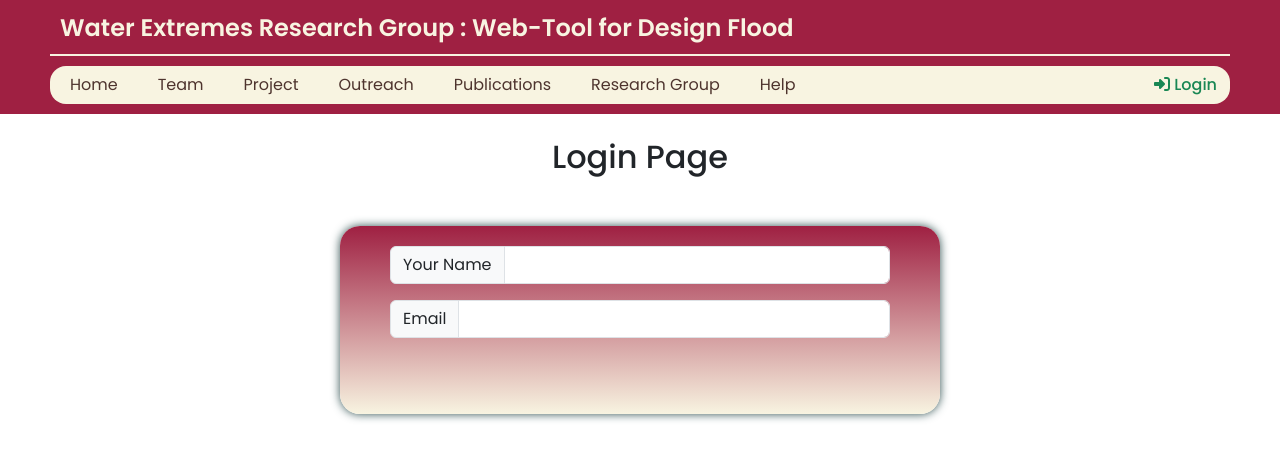
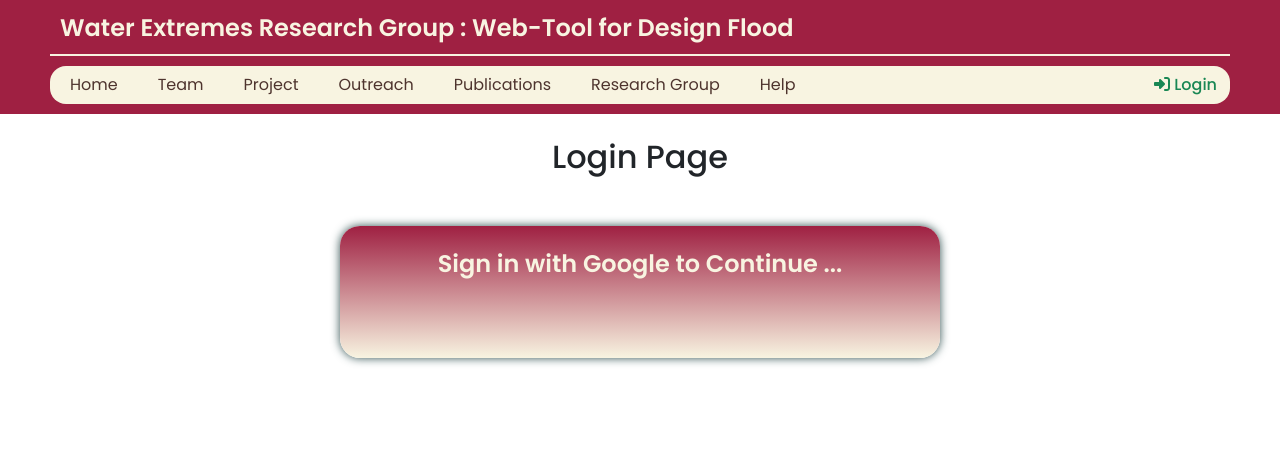
Before and after one commit to piyush-chavan/Intern_Project_Map_Basin, a React (Create React App) app: page /#/contact in a window 1280 px wide. Both pictures are taken after a click on the button "Login". Shown: the top 460 px of the page. Built offline with nearby package versions, Linux system fonts and the light colour scheme.

Commit message:
some changes,minor changes

```diff
--- a/src/components/LandingPage.jsx
+++ b/src/components/LandingPage.jsx
@@ -96,8 +96,8 @@ export default function LandingPage() {
                         <a style={{ color: "black" }} href="https://floodlist.com/tag/india" target='_blank'><i class="fa-solid fa-square-arrow-up-right"></i> Source/Credit : https://floodlist.com/tag/india </a>
                         <br /> <br />*/}
                     <div style={{ width: 'min(800px,100%)', borderRadius: '5px' }}>
-                        <iframe src="https://embed.windy.com/embed2.html?lat=31.7&lon=75&detailLat=31.7&detailLon=75&width=650&height=450&zoom=5&level=surface&overlay=rain&menu=&message=&marker=&calendar=now&pressure=&type=map&location=coordinates&detail=&metricWind=default&metricTemp=default&radarRange=" width="100%" height="400px" style={{ border: '2px solid black', padding: 0, borderRadius: '5px' }} ></iframe>
-                        <a style={{ color: "black" }} href="https://floodlist.com/tag/india" target='_blank'><i class="fa-solid fa-square-arrow-up-right"></i> Source/Credit : https://floodlist.com/tag/india </a>
+                        <iframe width="100%" height="400px" style={{ border: '2px solid black', padding: 0, borderRadius: '5px' }}  src="https://embed.windy.com/embed.html?type=map&location=coordinates&metricRain=default&metricTemp=default&metricWind=default&zoom=4&overlay=temp&product=ecmwf&level=surface&lat=23.166&lon=81.205" frameborder="0"></iframe>
+                        <a style={{ color: "black" }} href="https://www.windy.com/-Temperature-temp?temp,23.725,78.776,5" target='_blank'><i class="fa-solid fa-square-arrow-up-right"></i> Source/Credit : windy.com </a>
                     </div>
                     <div style={{ width: 'min(400px,100%)' }}>
                         <p className='normalText' style={{ paddingBottom: '10px', fontWeight: '500' }}> A publicly accessible web-based tool provides design flood characteristics, including peak flow, flood volume, and flood duration, for both stationary and non-stationary conditions across India. It offers univariate and bivariate return level estimates for historical and future climate scenarios. Users can select specific streamflow gauging stations within various Indian river basins to view return level data. By using the tool, users agree to its Terms of Use.</p>
--- a/src/components/Login.jsx
+++ b/src/components/Login.jsx
@@ -27,7 +27,7 @@ function Login() {
             <div className="loginBox">
 
 
-                <div class="input-group mb-3">
+                {/* <div class="input-group mb-3">
                     <span class="input-group-text" id="inputGroup-sizing-default">Your Name</span>
                     <input onChange={(e) => setName(e.target.value)} type="text" class="form-control" aria-label="Sizing example input" aria-describedby="inputGroup-sizing-default" />
                 </div>
@@ -35,7 +35,9 @@ function Login() {
                 <div class="input-group mb-3">
                     <span class="input-group-text" id="inputGroup-sizing-default">Email</span>
                     <input onChange={(e) => setEmail(e.target.value)} type="text" class="form-control" aria-label="Sizing example input" aria-describedby="inputGroup-sizing-default" />
-                </div>
+                </div> */}
+
+                <p className="title_2" style={{color:'var(--secondary)'}}>Sign in with Google to Continue ...</p>
 
                 {/* <button className="btn btn-dark" onClick={handleLogin}>Login</button> */}
 
--- a/src/components/Publication.jsx
+++ b/src/components/Publication.jsx
@@ -21,9 +21,9 @@ export default function Publication() {
       /> */}
 
 
-      <HtmlPlot source={`${process.env.PUBLIC_URL}/my_interactive_plot.html`} />
+      {/* <HtmlPlot source={`${process.env.PUBLIC_URL}/my_interactive_plot.html`} /> */}
 
-          <iframe src="https://www.weatherandradar.in/weather-map/delhi/18252928?center=22.2,79.36&placemark=28.6551,77.1948&zoom=5.04&layer=wr" width="50%" height="600px" style={{border:'2px solid black'}} ></iframe>
+          {/* <iframe src="https://www.weatherandradar.in/weather-map/delhi/18252928?center=22.2,79.36&placemark=28.6551,77.1948&zoom=5.04&layer=wr" width="50%" height="600px" style={{border:'2px solid black'}} ></iframe> */}
 
 
       <Footer />
```
